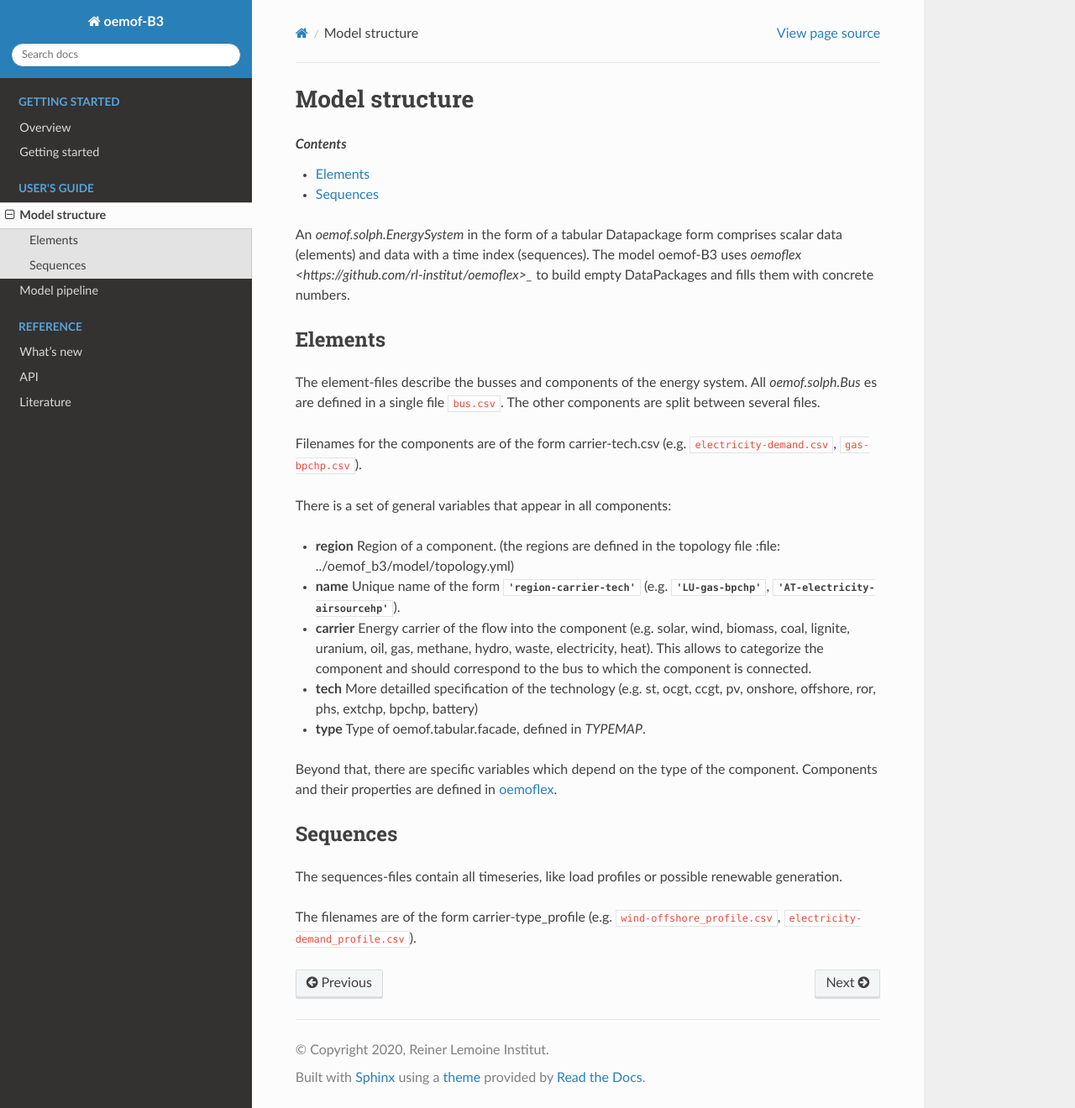
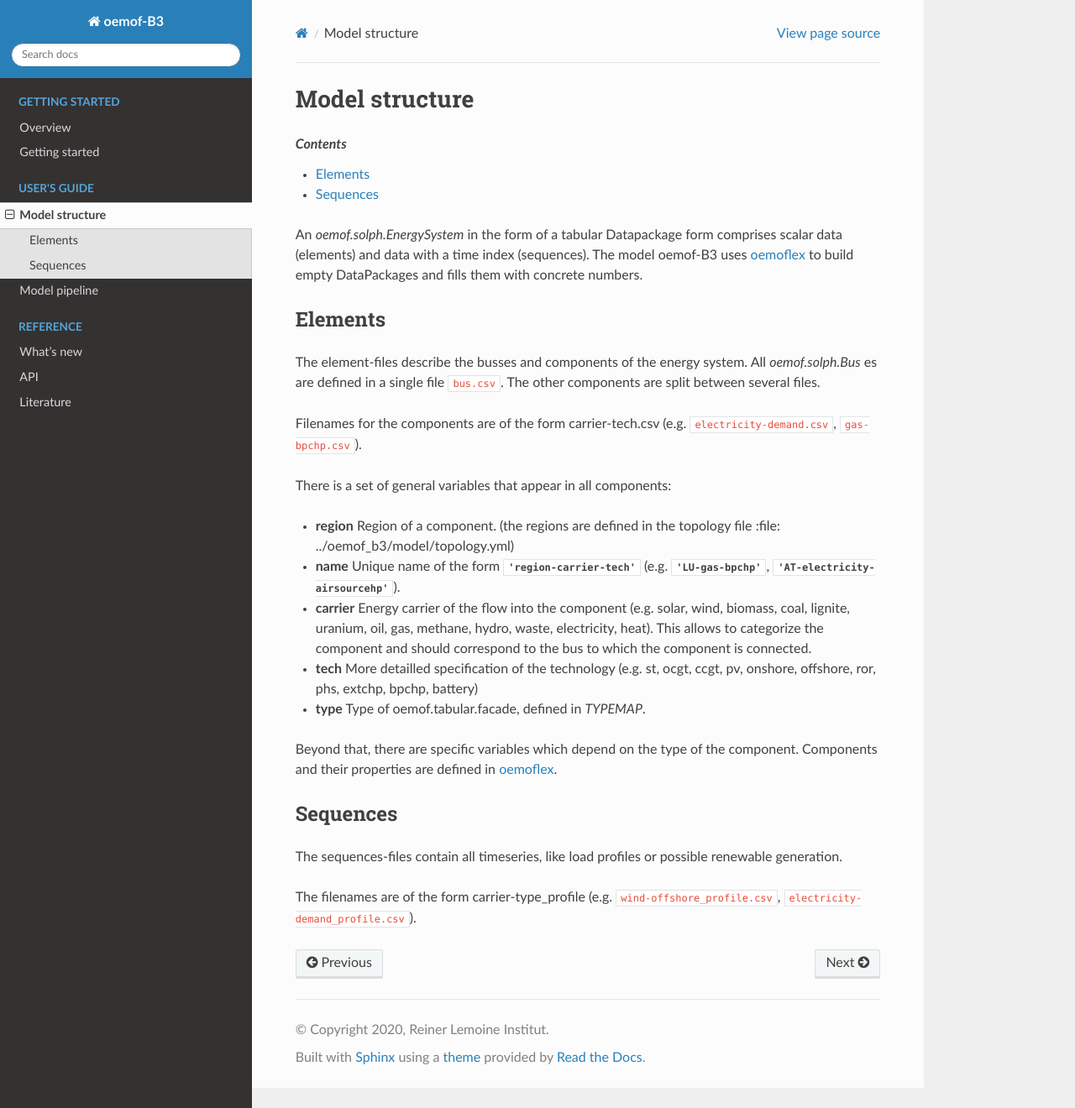
Before and after one commit to rl-institut/oemof-B3, a Sphinx documentation site: the page built from docs/model_structure.rst, in a window 1280 px wide and 1320 px high. Shown: the whole window at 84% size. Built offline with Sphinx 7.4.7 and the Read the Docs theme 2.0.0, drawn with Linux system fonts in a browser that asks for light colours.

Commit message:
Fix link

```diff
--- a/docs/model_structure.rst
+++ b/docs/model_structure.rst
@@ -12,7 +12,7 @@ Model structure
 
 An `oemof.solph.EnergySystem` in the form of a tabular Datapackage form comprises scalar data
 (elements) and data with a time index (sequences). The model oemof-B3 uses
-`oemoflex <https://github.com/rl-institut/oemoflex>_` to build empty
+`oemoflex <https://github.com/rl-institut/oemoflex>`_ to build empty
 DataPackages and fills them with concrete numbers.
 
 
```
